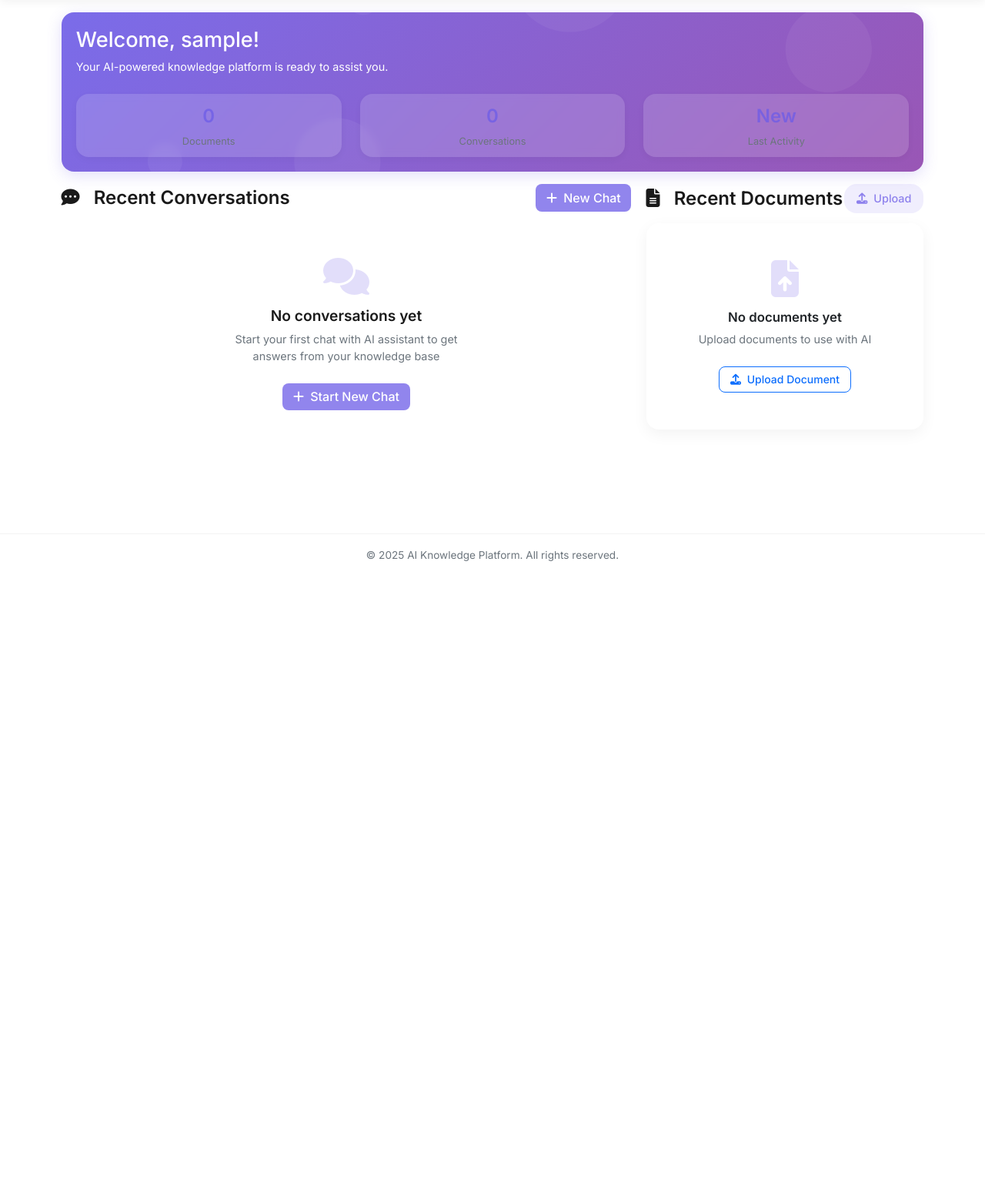
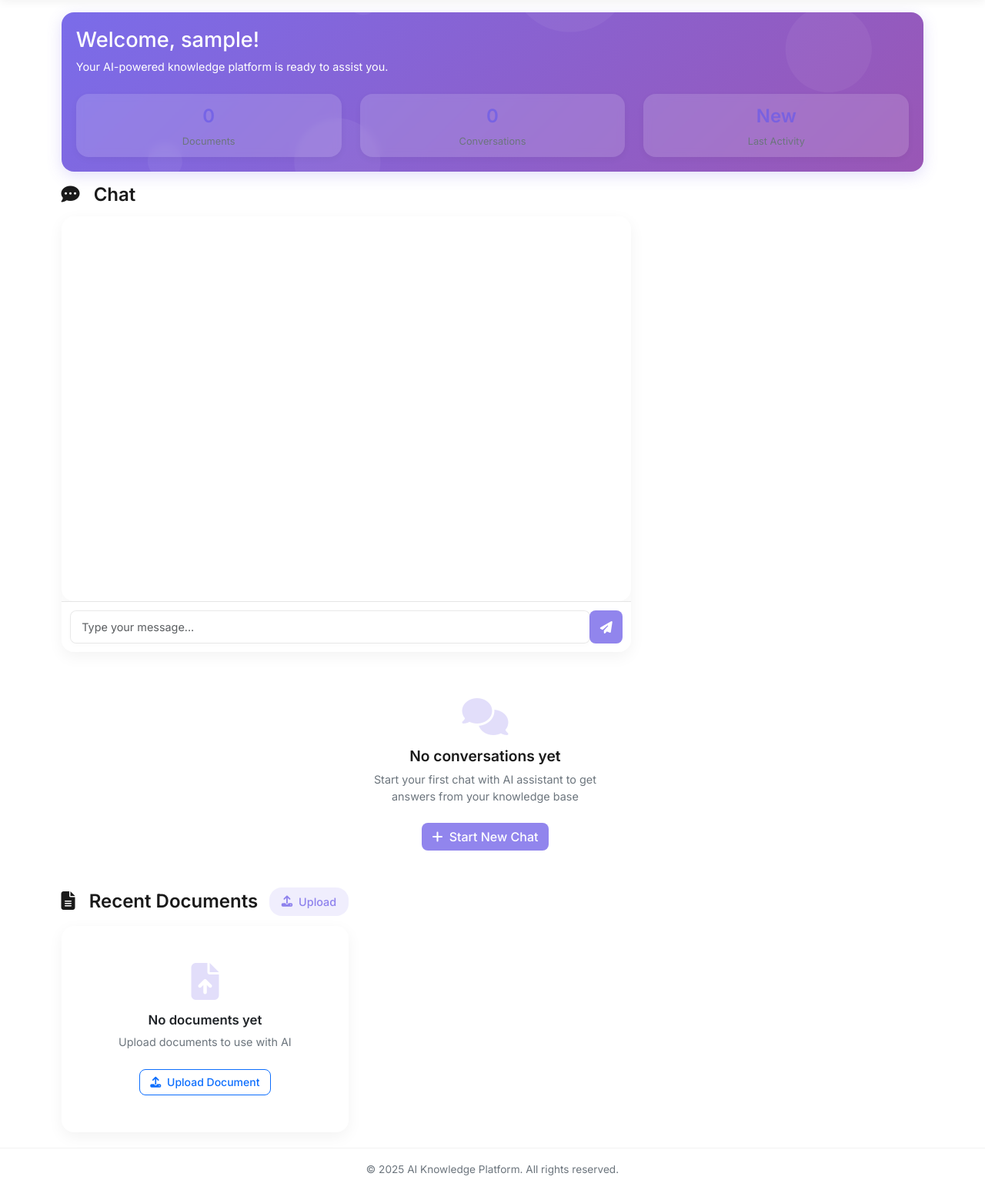
Before and after one commit to ChudinAA/CorporateIntelligence, a Flask app: page /dashboard in a window 1280 px wide. Shown: the part 52-1598 px from the top of the page at 77% size. Before the commit the page ends 781 px from the top, so only its background shows below. Run offline with Flask 3, Linux system fonts and the light colour scheme; the visitor is signed in with stand-in values (Sample User, id 1); data comes from the database, SQL or seed files in the repository; data that the repository does not hold is empty; some libraries are stand-ins or nearby versions.

Commit message:
Assistant checkpoint: Update dashboard layout and document preview behavior
Assistant generated file changes:
- templates/dashboard.html: Remove in-component preview, Reorganize dashboard layout, Update Recent Documents and Conversations layout
- templates/documents.html: Remove in-component preview
- static/css/custom.css: Add chat styles to dashboard
- chat.py: Update chat route to redirect to dashboard

---

User prompt:

- на экранах Documents и Dashboard при нажатии на документы превью показывается внутри самого компонента, некрасиво расширяя его, удалить это превью и оставить только то, что показывается в диалоговом окне
- перенеси чат на экран Dashboard в область экрана, где сейчас находится раздел Recent Conversations, а текущий раздел Recent Conversations расположи под разделом  Recent Documents и сделай раздел Recent Conversations по аналогии с разделом Recent Documents, чтобы они были в едином стиле, а отдельную страницу Чата можно удалить в таком случае

Текущий основной функционал чата и раздела Recent Conversations не должны поменяться

Replit-Commit-Author: Assistant
Replit-Commit-Session-Id: 43589cc7-7cdf-4638-bc1e-f4639edb18d7

```diff
--- a/chat.py
+++ b/chat.py
@@ -96,13 +96,7 @@ def chat_page(session_id):
         user_id=current_user.id
     ).order_by(Document.upload_date.desc()).all()
 
-    return render_template(
-        'chat.html',
-        session_id=session_id,
-        chat_history=chat_history,
-        messages=messages,
-        documents=documents
-    )
+    return redirect(url_for('main.dashboard', session_id=session_id))
 
 @chat_bp.route('/chat/new')
 @login_required
--- a/static/css/custom.css
+++ b/static/css/custom.css
@@ -737,10 +737,25 @@ main {
   }
 }
 
-/* More compact chat UI */
+/* Dashboard chat UI */
 .chat-container {
-  max-height: calc(100vh - 180px);
-  height: calc(100vh - 180px);
+  max-height: calc(100vh - 300px);
+  min-height: 400px;
+  height: calc(100vh - 300px);
+  overflow-y: auto;
+  padding: 1rem;
+  background: #fff;
+}
+
+.chat-input-container {
+  padding: 1rem;
+  background: #fff;
+  border-top: 1px solid rgba(0,0,0,0.1);
+}
+
+.typing-indicator {
+  padding: 1rem;
+  background: #fff;
 }
 
 .chat-messages {
--- a/templates/dashboard.html
+++ b/templates/dashboard.html
@@ -431,15 +431,49 @@
     </section>
 
     <div class="row">
-        <!-- Chat History Section -->
+        <!-- Main Chat Section -->
         <div class="col-lg-8">
             <section class="chat-section">
                 <div class="section-header">
-                    <h2><i class="fas fa-comment-dots section-icon"></i> Recent Conversations</h2>
-                    <a href="{{ url_for('chat.new_chat') }}" class="btn btn-primary">
-                        <i class="fas fa-plus me-1"></i> New Chat
-                    </a>
+                    <h2><i class="fas fa-comment-dots section-icon"></i> Chat</h2>
                 </div>
+                <div class="card">
+                    <div class="card-body p-0">
+                        <div id="chat-container" class="chat-container">
+                            {% if messages %}
+                                {% for message in messages %}
+                                    <div class="message {% if message.role == 'user' %}user-message{% else %}ai-message{% endif %} animate__animated animate__fadeInUp">
+                                        <div class="message-content">{{ message.content }}</div>
+                                        <div class="message-time">
+                                            {{ message.timestamp.strftime('%H:%M') }}
+                                            <i class="fas {% if message.role == 'user' %}fa-user{% else %}fa-robot{% endif %} ms-1"></i>
+                                        </div>
+                                    </div>
+                                {% endfor %}
+                            {% endif %}
+                        </div>
+
+                        <div id="typing-indicator" class="typing-indicator" style="display: none;">
+                            <div class="typing-animation">
+                                <div class="dot"></div>
+                                <div class="dot"></div>
+                                <div class="dot"></div>
+                            </div>
+                        </div>
+
+                        <form id="message-form" class="chat-input-container">
+                            <div class="input-group">
+                                <input type="text" id="message-input" class="form-control chat-input" placeholder="Type your message..." autocomplete="off">
+                                <button type="submit" class="btn btn-primary">
+                                    <i class="fas fa-paper-plane"></i>
+                                </button>
+                            </div>
+                            <input type="hidden" id="session-id-input" value="{{ session_id }}">
+                        </form>
+                    </div>
+                </div>
+            </section>
+        </div>
 
                 <div class="row">
                     {% if active_sessions %}
@@ -512,9 +546,10 @@
             </section>
         </div>
 
-        <!-- Recent Documents Section -->
+        <!-- Sidebar -->
         <div class="col-lg-4">
-            <section class="documents-section">
+            <!-- Recent Documents Section -->
+            <section class="documents-section mb-4">
                 <div class="section-header">
                     <h2><i class="fas fa-file-alt section-icon"></i> Recent Documents</h2>
                     <a href="{{ url_for('chat.documents_page') }}" class="upload-btn">
@@ -553,12 +588,8 @@
                                                 title="Delete document">
                                                 <i class="fas fa-trash-alt"></i>
                                             </button>
-                                    <!-- Document preview area -->
-                                    <div class="document-preview-area" data-document-id="{{ doc.id }}" style="display: none;"></div>
-                                        </div>
                                     </div>
-                                    <!-- Document preview area -->
-                                    <div class="document-preview-area" data-document-id="{{ doc.id }}" style="display: none;"></div>
+                                    </div>
                                 {% endfor %}
                             </div>
                         {% else %}
```
Also changed, not shown: templates/documents.html (+1 -7 lines).
